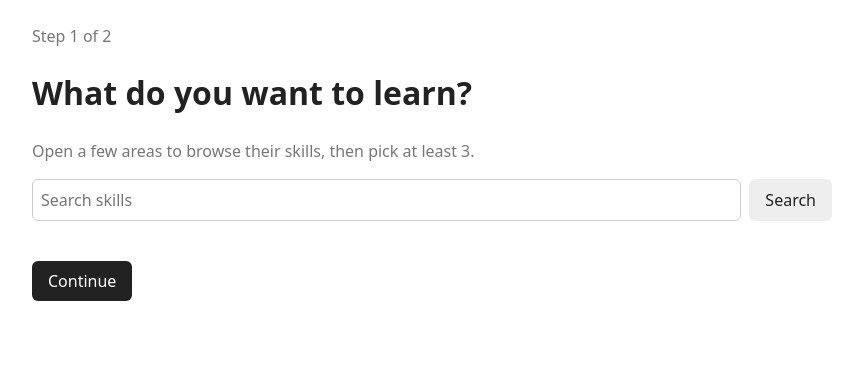
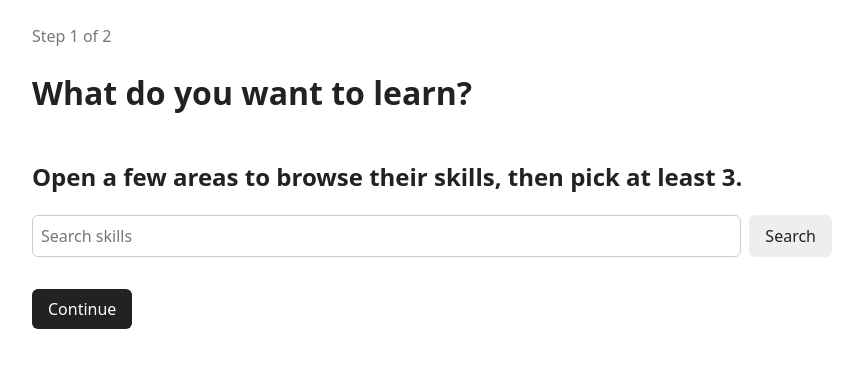
Before and after one commit to Marcel-Pereira/skills_marketplace, a Flask app: page /onboarding/learn in a window 1280 px wide. Shown: the part 53-421 px from the top of the page, without its empty margins (208-1071 px from the left). Run offline with Flask 3, Linux system fonts and the light colour scheme; the visitor is signed in with stand-in values (Sample User, id 1); data that the repository does not hold is empty.

Commit message:
Put the pick-at-least-3 line and search under the area chips

```diff
--- a/app/routes.py
+++ b/app/routes.py
@@ -223,6 +223,7 @@ def picker_state(field, selected, categories, form=None, searching=False):
         "query": query,
         "results": results,
         "result_ids": {skill.id for skill, _ in results},
+        "min_skills": MIN_SKILLS,
     }
 
 # --- Onboarding ---
--- a/app/static/style.css
+++ b/app/static/style.css
@@ -40,9 +40,9 @@ label.chip { cursor: pointer; }
    in front of each area chip remembers if the area is open, and the CSS shows its skills panel.
    .area is display: contents, so the chips and the panels become items of the same flex row
    and "order" puts all chips first and the open panels underneath them. */
-.skill-search { display: flex; gap: 8px; margin: 16px 0; }
+.skill-search { order: 3; flex: 0 0 100%; display: flex; gap: 8px; margin: 8px 0; }
 .skill-search input { flex: 1; }
-.search-results { margin-bottom: 16px; }
+.search-results { order: 4; flex: 0 0 100%; margin-bottom: 16px; }
 .category-note { margin-left: 4px; font-size: 0.8em; opacity: 0.6; }
 .areas { display: flex; flex-wrap: wrap; gap: 8px; margin: 12px 0 24px; }
 .area { display: contents; }
@@ -52,7 +52,11 @@ label.chip { cursor: pointer; }
    but never the black fill that a picked skill (a round chip) gets. */
 .area-chip { order: 1; margin: 0; border-radius: 6px; background: #fff; }
 .area-toggle:checked + .area-chip { border-color: #222; font-weight: 600; }
-.panel { display: none; order: 2; flex: 0 0 100%; border-top: 1px solid #eee; padding-top: 8px; }
+/* Order inside .areas: area chips (1), the "pick at least 3" instruction (2), search (3),
+   search results (4), then the open skill lists (5). The instruction is big and dark so it
+   can't be missed. */
+.pick-hint { order: 2; flex: 0 0 100%; margin: 20px 0 4px; font-size: 1.5em; color: #222; }
+.panel { display: none; order: 5; flex: 0 0 100%; border-top: 1px solid #eee; padding-top: 8px; }
 .area-toggle:checked ~ .panel { display: block; }
 .panel-title { margin: 0; font-weight: 600; }
 .panel .chips { margin: 8px 0 12px; }  /* tighter than the default chips spacing */
--- a/app/templates/_macros.html
+++ b/app/templates/_macros.html
@@ -26,25 +26,6 @@
 
 {% macro chip_picker(name, categories, picker) %}
   <div class="chip-picker">
-    <div class="skill-search">
-      <input type="search" name="{{ name }}_q" value="{{ picker.query }}" placeholder="Search skills" aria-label="Search skills">
-      <button name="action" value="search" class="secondary">Search</button>
-    </div>
-
-    {% if picker.query %}
-      <div class="search-results">
-        {% if picker.results %}
-          <div class="chips">
-            {% for skill, category in picker.results %}
-              <label class="chip"><input type="checkbox" name="{{ name }}" value="{{ skill.name }}" {% if skill.name in picker.selected %}checked{% endif %}>{{ skill.name }} <span class="category-note">{{ category.name }}</span></label>
-            {% endfor %}
-          </div>
-        {% else %}
-          <p class="muted">No skills match that search.</p>
-        {% endif %}
-      </div>
-    {% endif %}
-
     <div class="areas">
       {% for category in categories %}
         {% set toggle_id = name ~ "-area-" ~ category.id %}
@@ -62,6 +43,28 @@
           </div>
         </div>
       {% endfor %}
+      {# Under the area chips: the instruction, then search, then the open skill lists (see "order" in style.css) #}
+      <h2 class="pick-hint">Open a few areas to browse their skills, then pick at least {{ picker.min_skills }}.</h2>
+      {# Search sits under the instruction, above the open skill lists #}
+      <div class="skill-search">
+        <input type="search" name="{{ name }}_q" value="{{ picker.query }}" placeholder="Search skills" aria-label="Search skills">
+        <button name="action" value="search" class="secondary">Search</button>
+      </div>
+
+      {% if picker.query %}
+        <div class="search-results">
+          {% if picker.results %}
+            <div class="chips">
+              {% for skill, category in picker.results %}
+                <label class="chip"><input type="checkbox" name="{{ name }}" value="{{ skill.name }}" {% if skill.name in picker.selected %}checked{% endif %}>{{ skill.name }} <span class="category-note">{{ category.name }}</span></label>
+              {% endfor %}
+            </div>
+          {% else %}
+            <p class="muted">No skills match that search.</p>
+          {% endif %}
+        </div>
+      {% endif %}
+
     </div>
   </div>
 {% endmacro %}
--- a/app/templates/onboarding.html
+++ b/app/templates/onboarding.html
@@ -6,7 +6,6 @@
   <h1>{{ question }}</h1>
 
   <form method="post">
-    <p class="muted">Open a few areas to browse their skills, then pick at least {{ min_skills }}.</p>
     {{ chip_picker(field, categories, pickers[field]) }}
     <button>Continue</button>
   </form>
--- a/app/templates/profile.html
+++ b/app/templates/profile.html
@@ -63,12 +63,10 @@
             <input type="hidden" name="section" value="skills">
             <section class="card profile-section" aria-labelledby="learn-skills">
               <h2 id="learn-skills">What do you want to learn?</h2>
-              <p class="muted">Open a few areas to browse their skills, then pick at least {{ min_skills }}.</p>
               {{ chip_picker("learns", categories, pickers.learns) }}
             </section>
             <section class="card profile-section" aria-labelledby="teach-skills">
               <h2 id="teach-skills">What can you teach?</h2>
-              <p class="muted">Open a few areas to browse their skills, then pick at least {{ min_skills }}.</p>
               {{ chip_picker("teaches", categories, pickers.teaches) }}
             </section>
             <div class="actions profile-actions">
```
